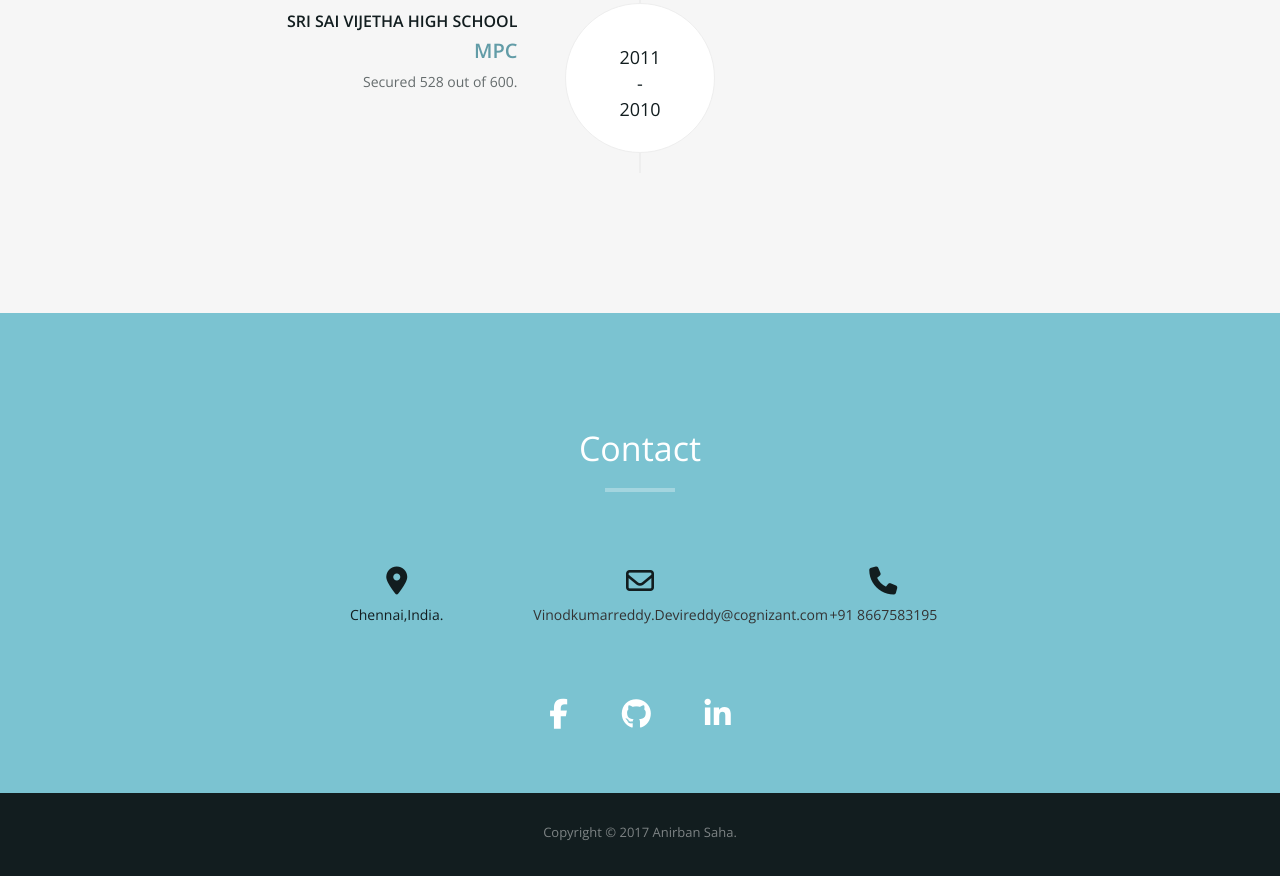
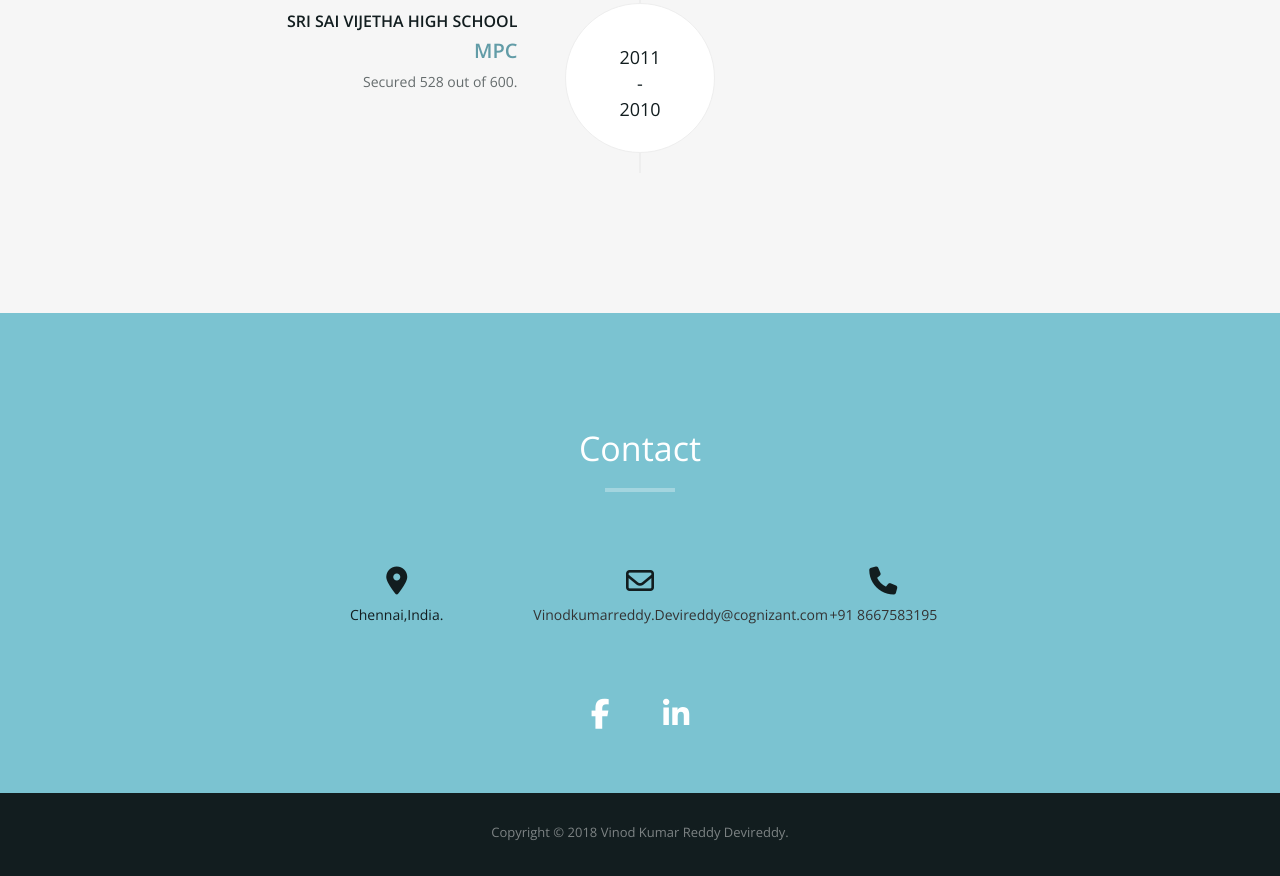
Before and after one commit to dvkr369/dvkr369.github.io, a plain HTML site: page index.html in a window 1280 px wide. Shown: the part 5297-6173 px from the top of the page. Drawn offline with nearby package versions, Linux system fonts and the light colour scheme; some packages are replaced by stand-ins of ours; a script that the page names is missing.

Commit message:
Update index.html

```diff
--- a/index.html
+++ b/index.html
@@ -336,7 +336,6 @@
       <div class="social col-md-12">
         <ul>
           <li><a href="https://www.facebook.com/vinodkumarreddydevireddy" target="_blank"><i class="fa fa-facebook"></i></a></li>
-		  <li><a href="https://github.com/sahaa182823" target="_blank"><i class="fa fa-github"></i></a></li>
           <li><a href="https://www.linkedin.com/in/vinod-kumar-52940712a/" target="_blank"><i class="fa fa-linkedin"></i></a></li>
         </ul>
       </div>
@@ -346,7 +345,7 @@
 <div id="footer">
   <div class="container text-center">
     <div class="fnav">
-      <p>Copyright &copy; 2017 Anirban Saha.</p>
+      <p>Copyright &copy; 2018 Vinod Kumar Reddy Devireddy.</p>
     </div>
   </div>
 </div>
```
